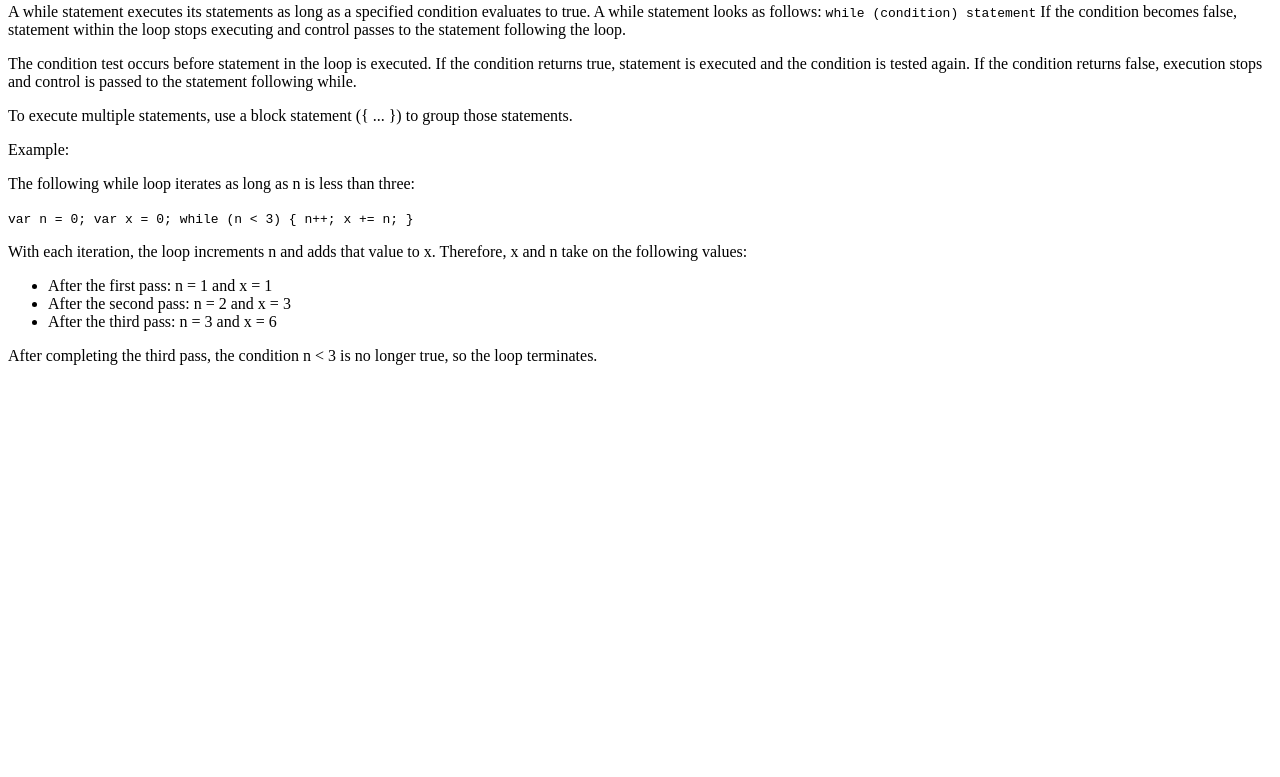
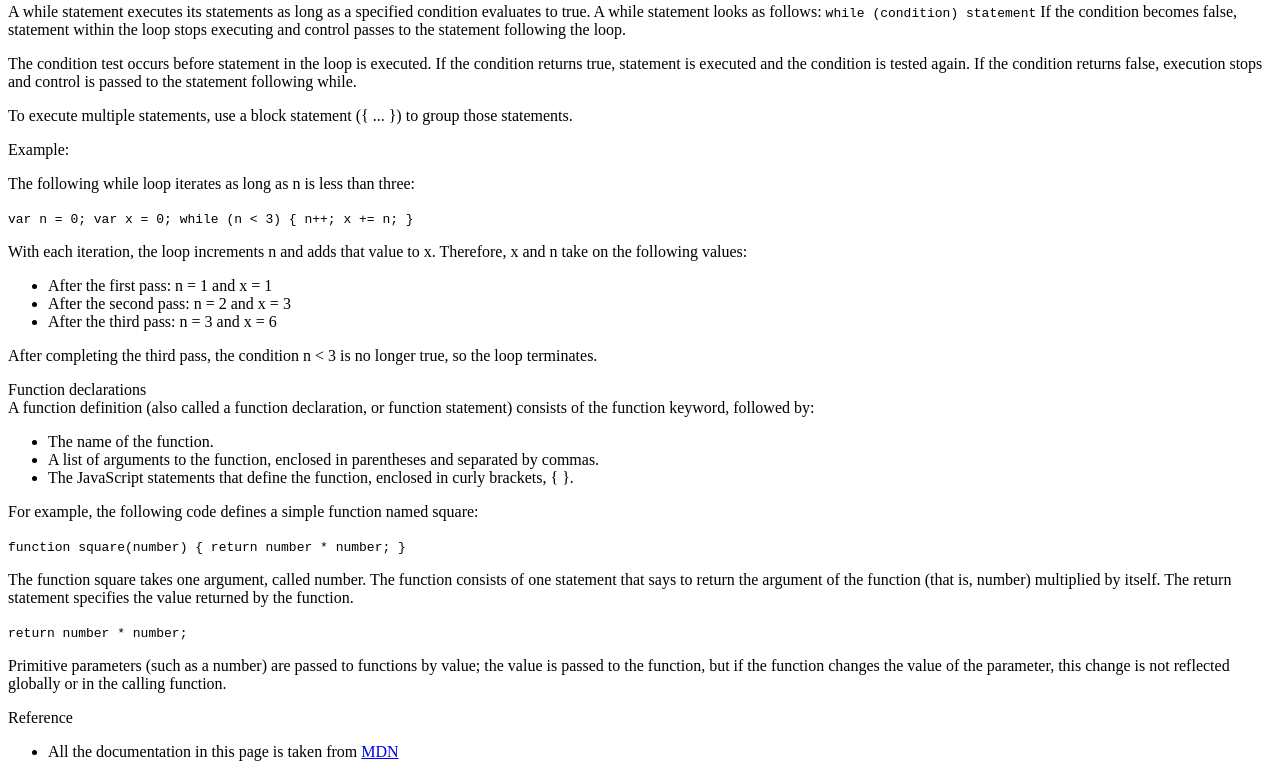
Before and after one commit to Cyiza2003/RejoiceandFaysal-1, a plain HTML site: page Technical documentation.html in a window 1280 px wide. Shown: the part 2431-3208 px from the top of the page. Before the commit the page ends 2812 px from the top, so only its background shows below. Drawn offline with Linux system fonts and the light colour scheme.

Commit message:
last html changes added by cyiza

```diff
--- a/Technical documentation.html
+++ b/Technical documentation.html
@@ -385,5 +385,57 @@
             </article>
           </section>
           <section class="main-section" id="Function_declarations">
+              <header>Function declarations</header>
+      <article>
+        A function definition (also called a function declaration, or function
+        statement) consists of the function keyword, followed by:
+
+        <ul>
+          <li>The name of the function.</li>
+          <li>
+            A list of arguments to the function, enclosed in parentheses and
+            separated by commas.
+          </li>
+          <li>
+            The JavaScript statements that define the function, enclosed in curly
+            brackets, { }.
+          </li>
+        </ul>
+        <p>
+          For example, the following code defines a simple function named square:
+        </p>
+
+        <code>function square(number) { return number * number; }</code>
+        <p>
+          The function square takes one argument, called number. The function
+          consists of one statement that says to return the argument of the
+          function (that is, number) multiplied by itself. The return statement
+          specifies the value returned by the function.
+        </p>
+        <code>return number * number;</code>
+        <p>
+          Primitive parameters (such as a number) are passed to functions by
+          value; the value is passed to the function, but if the function changes
+          the value of the parameter, this change is not reflected globally or in
+          the calling function.
+        </p>
+      </article>
+    </section>
+    <section class="main-section" id="Reference">
+      <header>Reference</header>
+      <article>
+        <ul>
+          <li>
+            All the documentation in this page is taken from
+            <a
+              href="https://developer.mozilla.org/en-US/docs/Web/JavaScript/Guide"
+              target="_blank"
+              >MDN</a
+            >
+          </li>
+        </ul>
+      </article>
+    </section>
+  </main>
 </body>
 </html>
```
